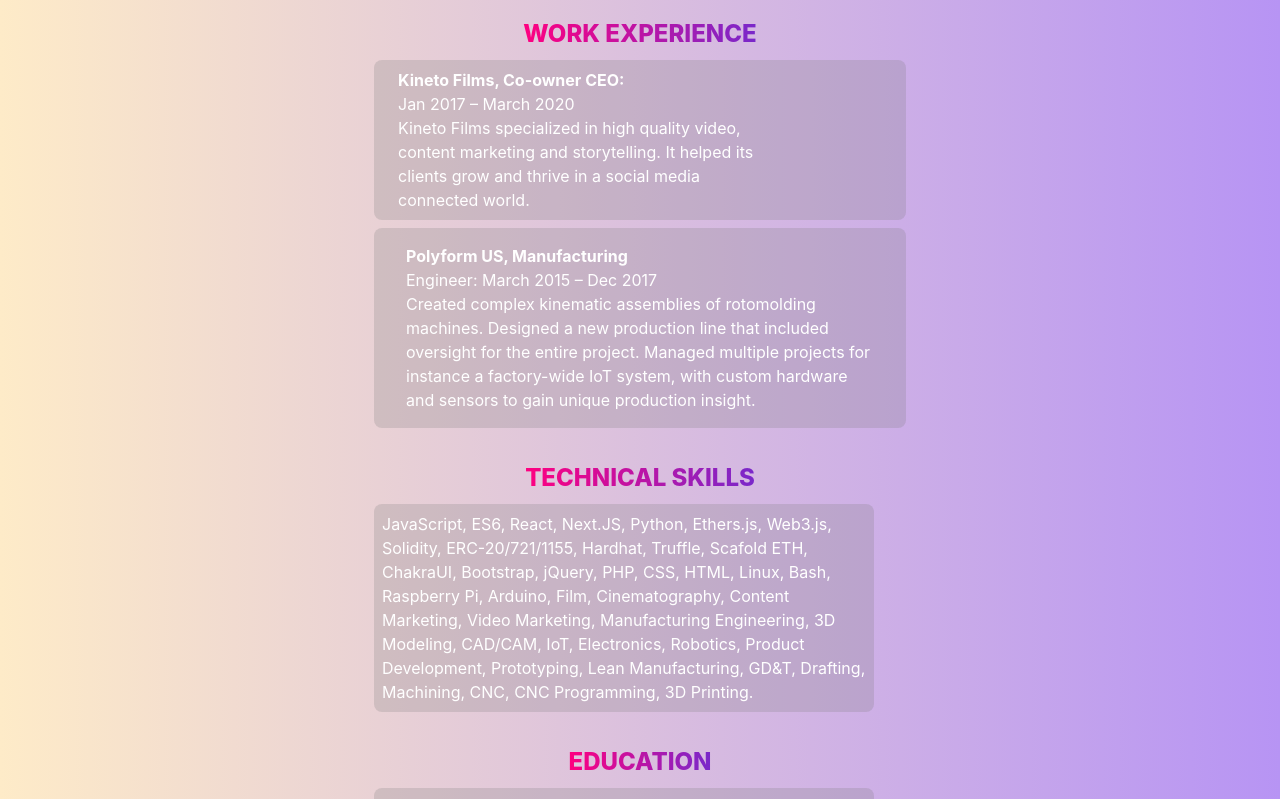
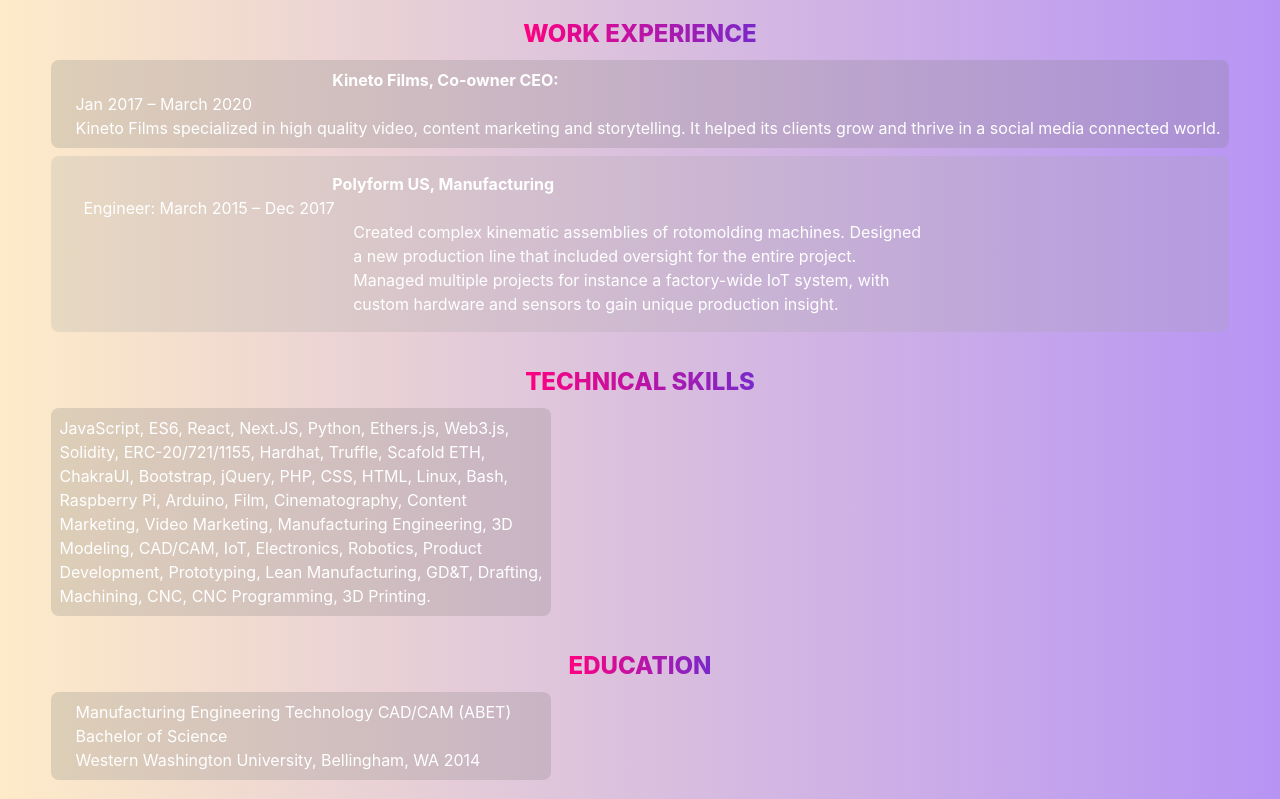
Before and after one commit to nittaya1990/Resume, a Next.js app: page /Resume in a window 1280 px wide. Shown: the top 799 px of the page. Built offline with nearby package versions, Linux system fonts and the light colour scheme.

Commit message:
fixed width change

```diff
--- a/components/resume/experience.tsx
+++ b/components/resume/experience.tsx
@@ -18,16 +18,16 @@
         <Box rounded="lg" bg="#7979793b" m="2" p={2}>
           <Container fontWeight="bold">Kineto Films, Co-owner CEO:</Container>
           <Text pl="4">Jan 2017 – March 2020</Text>
-          <Text color="white" pl="4" w={400}>
+          <Text color="white" pl="4">
             Kineto Films specialized in high quality video, content marketing
             and storytelling. It helped its clients grow and thrive in a social
             media connected world.
           </Text>
         </Box>
-        <Box rounded="lg" bg="#7979793b" m="2" p={4}>
+        <Box rounded="lg" bg="#a3a3a33a" m="2" p={4}>
           <Container fontWeight="bold"> Polyform US, Manufacturing </Container>
           <Text pl="4">Engineer: March 2015 – Dec 2017</Text>
-          <Container pl="4" w={500}>
+          <Container pl="4">
             Created complex kinematic assemblies of rotomolding machines.
             Designed a new production line that included oversight for the
             entire project. Managed multiple projects for instance a
```
